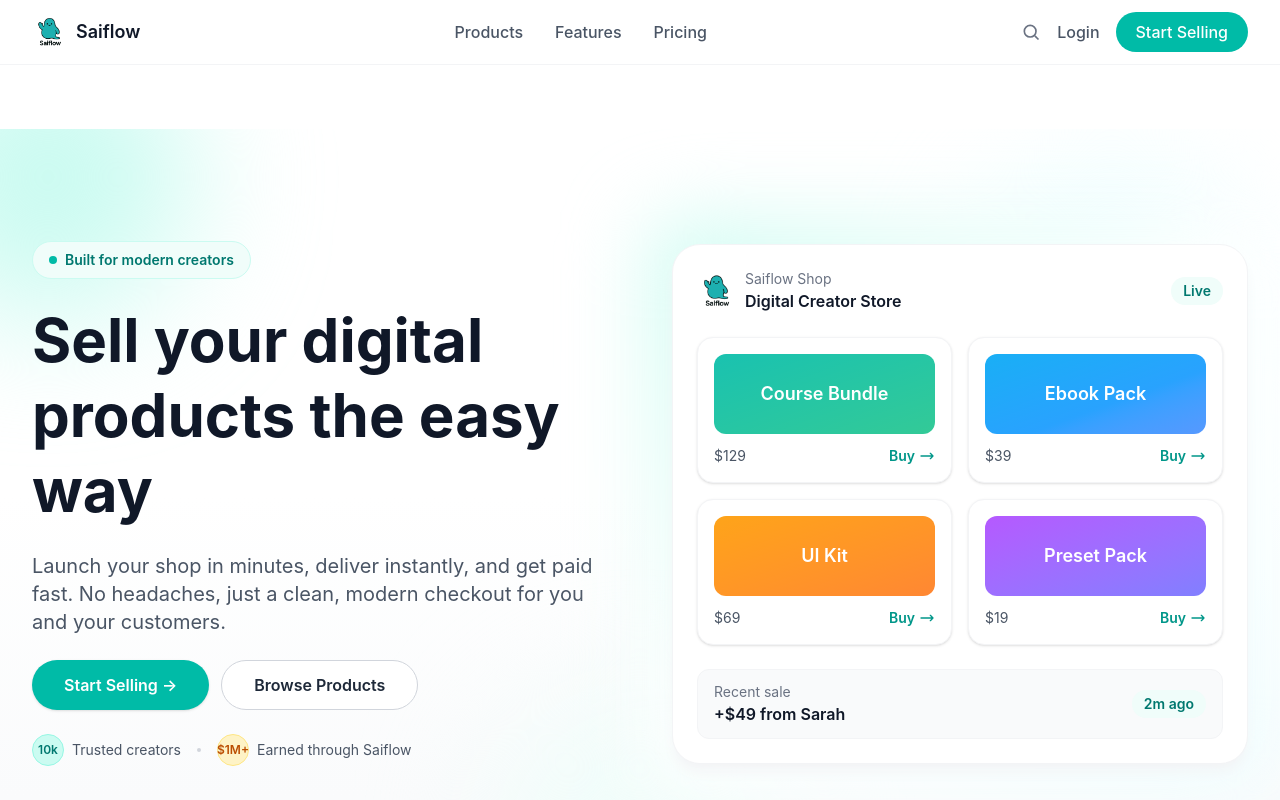
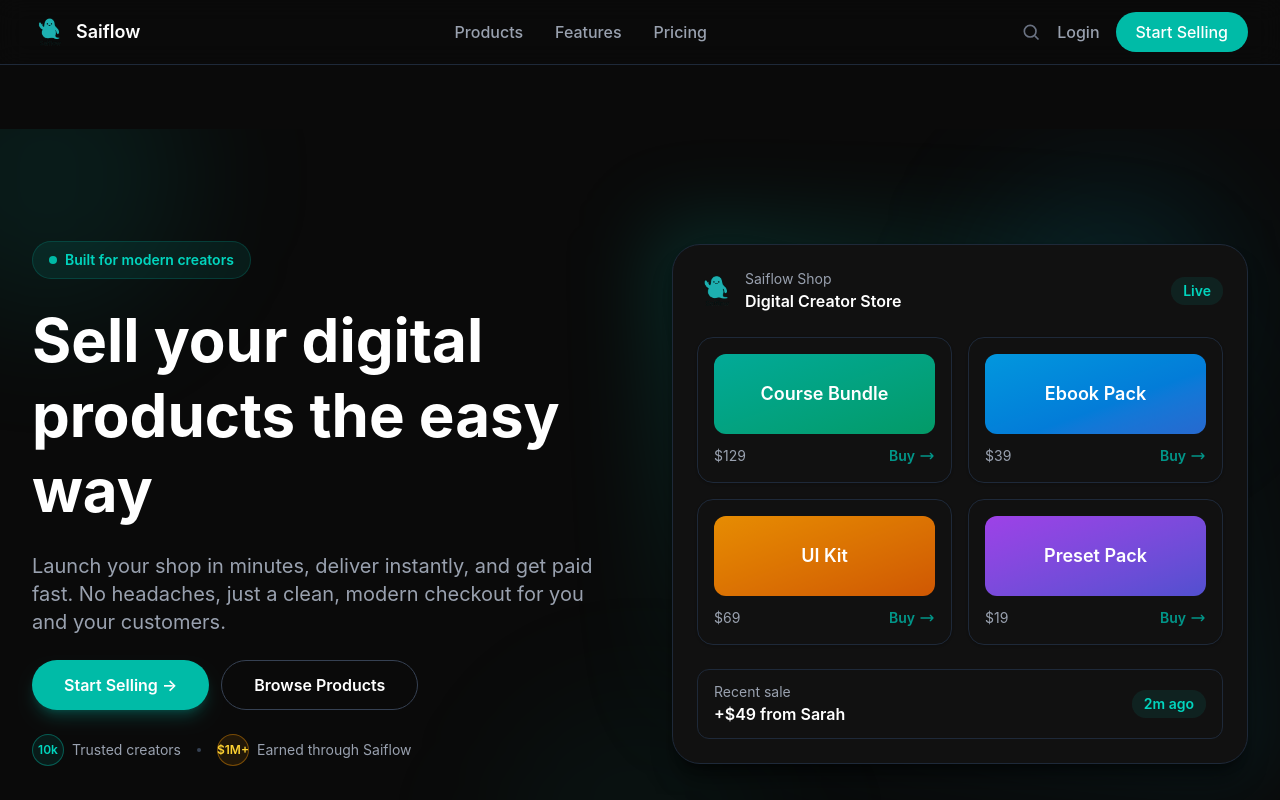
Before and after one commit to Daadk3/Saiflow, a Next.js app: page / in a window 1280 px wide. Shown: the top 800 px of the page. Built offline with nearby package versions, Linux system fonts and the light colour scheme; no server answers; the database is empty.

Commit message:
Convert entire site to dark mode

```diff
--- a/app/layout.tsx
+++ b/app/layout.tsx
@@ -59,7 +59,7 @@
         <link rel="icon" href="/icon.png" type="image/png" />
         <link rel="apple-touch-icon" href="/apple-icon.png" />
       </head>
-      <body className="bg-white text-gray-900 min-h-screen antialiased">
+      <body className="bg-[#0a0a0a] text-white min-h-screen antialiased">
         <Providers>
           <ErrorBoundary>
             <Navbar />
--- a/app/page.tsx
+++ b/app/page.tsx
@@ -29,7 +29,7 @@
   });
 
   return (
-    <div className="pt-16 bg-white">
+    <div className="pt-16 bg-[#0a0a0a]">
       <HeroSection />
       <StatsSection />
       <CategoriesSection />
--- a/components/Navbar.tsx
+++ b/components/Navbar.tsx
@@ -23,12 +23,12 @@
   const startSellingHref = session ? "/dashboard" : "/signup";
 
   const navLinkClass =
-    "text-gray-600 hover:text-gray-900 font-medium transition-colors";
+    "text-gray-400 hover:text-white font-medium transition-colors";
 
   return (
     <nav
-      className={`sticky top-0 z-50 bg-white border-b border-gray-100 transition-shadow duration-300 ${
-        scrolled ? "shadow-sm" : ""
+      className={`sticky top-0 z-50 bg-[#0a0a0a]/80 backdrop-blur-md border-b border-gray-800 transition-shadow duration-300 ${
+        scrolled ? "shadow-sm shadow-black/40" : ""
       }`}
     >
       <div className="max-w-7xl mx-auto px-4 sm:px-6 lg:px-8">
@@ -36,7 +36,7 @@
           {/* Logo */}
           <Link href={logoHref} className="flex items-center gap-2">
             <Image src="/mascot.png" alt="Saiflow" width={36} height={36} />
-            <span className="text-lg font-semibold text-gray-900">Saiflow</span>
+            <span className="text-lg font-semibold text-white">Saiflow</span>
           </Link>
 
           {/* Desktop nav */}
@@ -57,7 +57,7 @@
             <Link
               href="/browse"
               aria-label="Search"
-              className="text-gray-500 hover:text-gray-800 transition-colors"
+              className="text-gray-500 hover:text-white transition-colors"
             >
               <svg
                 xmlns="http://www.w3.org/2000/svg"
@@ -85,7 +85,7 @@
           {/* Mobile menu button */}
           <button
             onClick={() => setMenuOpen((prev) => !prev)}
-            className="md:hidden inline-flex items-center justify-center rounded-md p-2 text-gray-600 hover:text-gray-900 hover:bg-gray-100 transition"
+            className="md:hidden inline-flex items-center justify-center rounded-md p-2 text-gray-300 hover:text-white hover:bg-gray-800 transition"
             aria-label="Toggle navigation"
           >
             {menuOpen ? (
@@ -121,10 +121,10 @@
           menuOpen ? "max-h-screen opacity-100" : "max-h-0 opacity-0 overflow-hidden"
         }`}
       >
-        <div className="border-t border-gray-100 bg-white px-4 py-4 space-y-4 shadow-sm">
+        <div className="border-t border-gray-800 bg-[#0a0a0a] px-4 py-4 space-y-4 shadow-sm shadow-black/40">
           <div className="flex items-center justify-between">
             <span className="text-xs uppercase tracking-wide text-gray-500">Navigate</span>
-            <span className="text-xs text-gray-400">{pathname}</span>
+            <span className="text-xs text-gray-500">{pathname}</span>
           </div>
           <div className="flex flex-col gap-3">
             <Link href="/browse" className={navLinkClass} onClick={() => setMenuOpen(false)}>
--- a/components/home/HeroSection.tsx
+++ b/components/home/HeroSection.tsx
@@ -3,53 +3,53 @@
 
 export function HeroSection() {
   return (
-    <section className="relative overflow-hidden bg-gradient-to-b from-white via-white to-gray-50">
+    <section className="relative overflow-hidden bg-[#0a0a0a]">
       {/* Background shapes */}
-      <div className="absolute -top-24 -left-24 h-72 w-72 rounded-full bg-teal-100 blur-3xl" />
-      <div className="absolute top-10 right-10 h-64 w-64 rounded-full bg-cyan-50 blur-3xl" />
-      <div className="absolute bottom-[-120px] left-1/2 -translate-x-1/2 h-72 w-72 rounded-full bg-teal-50 blur-3xl" />
+      <div className="absolute -top-24 -left-24 h-72 w-72 rounded-full bg-teal-500/10 blur-3xl" />
+      <div className="absolute top-10 right-10 h-64 w-64 rounded-full bg-cyan-500/10 blur-3xl" />
+      <div className="absolute bottom-[-120px] left-1/2 -translate-x-1/2 h-72 w-72 rounded-full bg-teal-500/5 blur-3xl" />
 
       <div className="relative z-10 max-w-7xl mx-auto px-4 sm:px-6 lg:px-8 pt-20 pb-16 lg:pt-28 lg:pb-24">
         <div className="grid lg:grid-cols-2 gap-12 lg:gap-16 items-center">
           {/* Left */}
           <div className="space-y-6">
-            <span className="inline-flex items-center gap-2 rounded-full bg-teal-50 px-4 py-2 text-sm font-semibold text-teal-700 border border-teal-100">
+            <span className="inline-flex items-center gap-2 rounded-full bg-teal-500/10 px-4 py-2 text-sm font-semibold text-teal-400 border border-teal-500/20">
               <span className="h-2 w-2 rounded-full bg-teal-500 animate-pulse" />
               Built for modern creators
             </span>
-            <h1 className="text-4xl sm:text-5xl lg:text-6xl font-bold text-gray-900 leading-tight">
+            <h1 className="text-4xl sm:text-5xl lg:text-6xl font-bold text-white leading-tight">
               Sell your digital products the easy way
             </h1>
-            <p className="text-lg sm:text-xl text-gray-600 max-w-xl">
+            <p className="text-lg sm:text-xl text-gray-400 max-w-xl">
               Launch your shop in minutes, deliver instantly, and get paid fast. No headaches, just a clean,
               modern checkout for you and your customers.
             </p>
             <div className="flex flex-col sm:flex-row gap-3">
               <Link
                 href="/signup"
-                className="inline-flex items-center justify-center gap-2 rounded-full bg-teal-500 px-6 sm:px-8 py-3 text-white font-semibold shadow-sm transition hover:bg-teal-600"
+                className="inline-flex items-center justify-center gap-2 rounded-full bg-teal-500 px-6 sm:px-8 py-3 text-white font-semibold shadow-lg shadow-teal-500/25 transition hover:bg-teal-600"
               >
                 Start Selling →
               </Link>
               <Link
                 href="/browse"
-                className="inline-flex items-center justify-center gap-2 rounded-full border border-gray-300 px-6 sm:px-8 py-3 text-gray-800 font-semibold bg-white transition hover:border-teal-200 hover:text-teal-700"
+                className="inline-flex items-center justify-center gap-2 rounded-full border border-gray-700 px-6 sm:px-8 py-3 text-white font-semibold bg-transparent transition hover:border-gray-600"
               >
                 Browse Products
               </Link>
             </div>
 
             {/* Social proof quick row */}
-            <div className="flex flex-wrap items-center gap-4 text-sm text-gray-600">
+            <div className="flex flex-wrap items-center gap-4 text-sm text-gray-400">
               <div className="flex items-center gap-2">
-                <div className="h-8 w-8 rounded-full bg-teal-100 border border-teal-200 flex items-center justify-center text-teal-700 text-xs font-semibold">
+                <div className="h-8 w-8 rounded-full bg-teal-500/10 border border-teal-500/40 flex items-center justify-center text-teal-400 text-xs font-semibold">
                   10k
                 </div>
                 Trusted creators
               </div>
-              <span className="h-1 w-1 rounded-full bg-gray-300" />
+              <span className="h-1 w-1 rounded-full bg-gray-700" />
               <div className="flex items-center gap-2">
-                <div className="h-8 w-8 rounded-full bg-amber-100 border border-amber-200 flex items-center justify-center text-amber-700 text-xs font-semibold">
+                <div className="h-8 w-8 rounded-full bg-amber-500/10 border border-amber-500/40 flex items-center justify-center text-amber-300 text-xs font-semibold">
                   $1M+
                 </div>
                 Earned through Saiflow
@@ -59,18 +59,18 @@
 
           {/* Right visuals */}
           <div className="relative">
-            <div className="absolute -inset-6 rounded-[32px] bg-gradient-to-br from-teal-100 via-white to-cyan-50 blur-2xl" />
-            <div className="relative rounded-[28px] border border-gray-100 bg-white shadow-lg shadow-gray-100 p-6">
+            <div className="absolute -inset-6 rounded-[32px] bg-gradient-to-br from-teal-500/20 via-transparent to-cyan-500/10 blur-2xl" />
+            <div className="relative rounded-[28px] border border-gray-800 bg-[#111111] shadow-xl shadow-black/40 p-6">
               {/* Mock header */}
               <div className="flex items-center justify-between mb-6">
                 <div className="flex items-center gap-2">
                   <Image src="/mascot.png" alt="Saiflow mascot" width={40} height={40} className="h-10 w-10" />
                   <div>
-                    <p className="text-sm text-gray-500">Saiflow Shop</p>
-                    <p className="text-base font-semibold text-gray-900">Digital Creator Store</p>
+                    <p className="text-sm text-gray-400">Saiflow Shop</p>
+                    <p className="text-base font-semibold text-white">Digital Creator Store</p>
                   </div>
                 </div>
-                <span className="rounded-full bg-teal-50 text-teal-700 text-sm font-semibold px-3 py-1">
+                <span className="rounded-full bg-teal-500/10 text-teal-400 text-sm font-semibold px-3 py-1">
                   Live
                 </span>
               </div>
@@ -85,14 +85,14 @@
                 ].map((item) => (
                   <div
                     key={item.title}
-                    className="rounded-2xl border border-gray-100 bg-white p-4 shadow-sm hover:shadow-md transition"
+                    className="rounded-2xl border border-gray-800 bg-[#111111] p-4 shadow-sm hover:shadow-lg hover:border-gray-700 transition"
                   >
                     <div
                       className={`h-20 rounded-xl bg-gradient-to-br ${item.color} flex items-center justify-center text-white font-semibold text-lg mb-3`}
                     >
                       {item.title}
                     </div>
-                    <div className="flex items-center justify-between text-sm text-gray-600">
+                    <div className="flex items-center justify-between text-sm text-gray-400">
                       <span>{item.price}</span>
                       <span className="flex items-center gap-1 text-teal-600 font-semibold">
                         Buy
@@ -113,12 +113,12 @@
               </div>
 
               {/* Bottom stat */}
-              <div className="mt-6 flex items-center justify-between rounded-xl border border-gray-100 bg-gray-50 px-4 py-3">
+              <div className="mt-6 flex items-center justify-between rounded-xl border border-gray-800 bg-[#111111] px-4 py-3">
                 <div>
-                  <p className="text-sm text-gray-500">Recent sale</p>
-                  <p className="text-base font-semibold text-gray-900">+$49 from Sarah</p>
+                  <p className="text-sm text-gray-400">Recent sale</p>
+                  <p className="text-base font-semibold text-white">+$49 from Sarah</p>
                 </div>
-                <span className="text-sm font-semibold text-teal-700 bg-teal-50 px-3 py-1 rounded-full">
+                <span className="text-sm font-semibold text-teal-400 bg-teal-500/10 px-3 py-1 rounded-full">
                   2m ago
                 </span>
               </div>
```
Also changed, not shown: app/browse/page.tsx (+42 -38 lines), components/Footer.tsx (+16 -15 lines).
